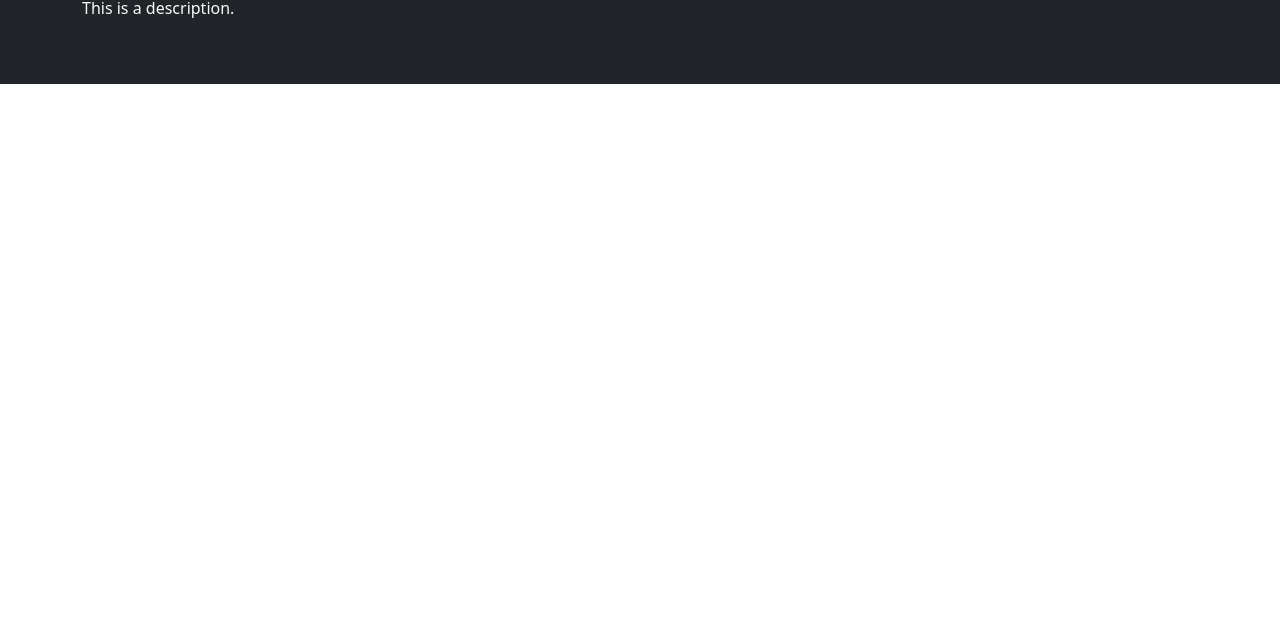
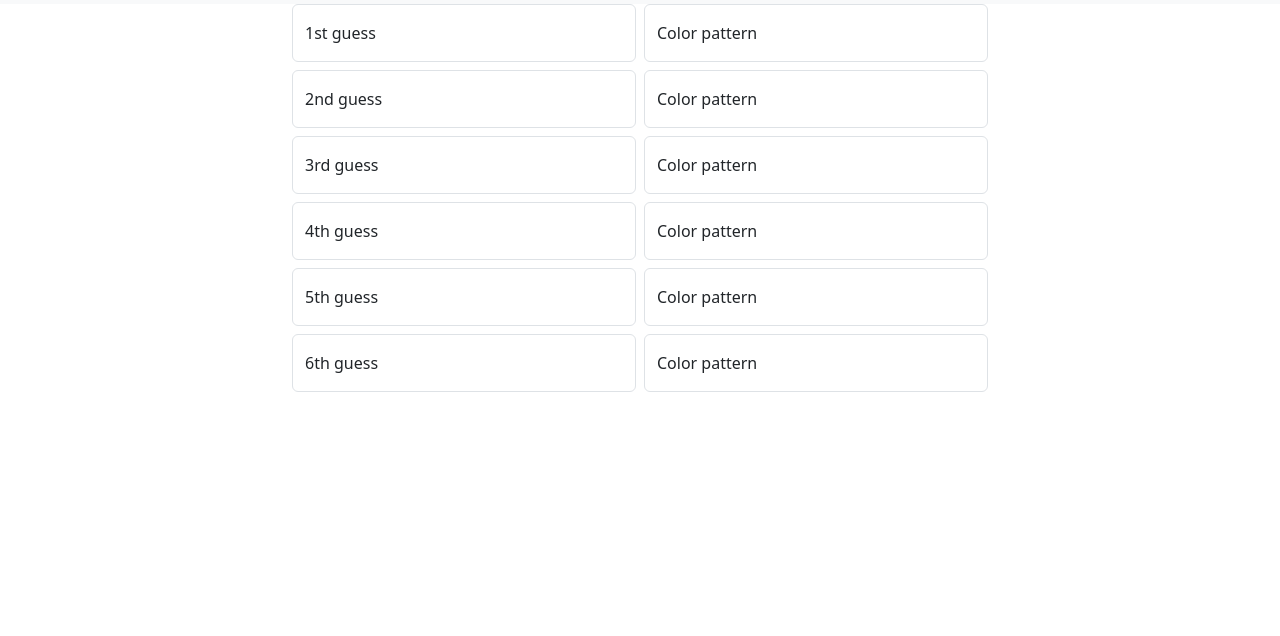
Before and after one commit to Joshuame13/joshuame13.github.io, a plain HTML site: page nerdle.html in a window 1280 px wide. Shown: the part 164-800 px from the top of the page. Drawn offline with nearby package versions, Linux system fonts and the light colour scheme.

Commit message:
Add beginning of Nerdle form

```diff
--- a/nerdle.html
+++ b/nerdle.html
@@ -4,7 +4,7 @@
 <head>
     <meta charset="utf-8">
     <meta name="viewport" content="width=device-width, initial-scale=1">
-    <title>Joshua Marsh</title>
+    <title>Nerdle Analyzer</title>
     <link href="https://cdn.jsdelivr.net/npm/bootstrap@5.3.1/dist/css/bootstrap.min.css" rel="stylesheet"
         integrity="sha384-4bw+/aepP/YC94hEpVNVgiZdgIC5+VKNBQNGCHeKRQN+PtmoHDEXuppvnDJzQIu9" crossorigin="anonymous">
     <link rel="stylesheet" href="style.css">
@@ -36,17 +36,110 @@
         </div>
     </nav>
 
-    <!-- About me -->
-    <section class="bg-dark text-light p-5 text-center text-sm-start">
+    <!-- Description -->
+    <section class="bg-light p-2 text-center text-sm-start">
         <div class="container">
             <div class="d-sm-flex">
                 <div>
-                    <h1>This is placeholder text.</h1>
-                    <p>This is a description.</p>
+                    <h1>Nerdle Analyzer</h1>
+                    <p>Put in your Nerdle guesses and the color responses to see the possible equations remaining.</p>
                 </div>
             </div>
         </div>
     </section>
+
+    <!-- Actual calculator -->
+    <!-- first, I'l design the form -->
+    <section class="text-start">
+        <div class="container-sm" style="max-width: 720px">
+            <div class="row g-2 mb-2">
+                <div class="col">
+                    <div class="form-floating">
+                        <input type="text" class="form-control" id="guess_1" placeholder="1st guess">
+                        <label for="floatingInputGrid">1st guess</label>
+                    </div>
+                </div>
+                <div class="col">
+                    <div class="form-floating">
+                        <input type="text" class="form-control" id="color_1" placeholder="Color pattern">
+                        <label for="floatingInputGrid">Color pattern</label>
+                    </div>
+                </div>
+            </div>
+            <div class="row g-2 mb-2">
+                <div class="col">
+                    <div class="form-floating">
+                        <input type="text" class="form-control" id="guess_2" placeholder="2nd guess">
+                        <label for="floatingInputGrid">2nd guess</label>
+                    </div>
+                </div>
+                <div class="col">
+                    <div class="form-floating">
+                        <input type="text" class="form-control" id="color_2" placeholder="Color pattern">
+                        <label for="floatingInputGrid">Color pattern</label>
+                    </div>
+                </div>
+            </div>
+            <div class="row g-2 mb-2">
+                <div class="col">
+                    <div class="form-floating">
+                        <input type="text" class="form-control" id="guess_3" placeholder="3rd guess">
+                        <label for="floatingInputGrid">3rd guess</label>
+                    </div>
+                </div>
+                <div class="col">
+                    <div class="form-floating">
+                        <input type="text" class="form-control" id="color_3" placeholder="Color pattern">
+                        <label for="floatingInputGrid">Color pattern</label>
+                    </div>
+                </div>
+            </div>
+            <div class="row g-2 mb-2">
+                <div class="col">
+                    <div class="form-floating">
+                        <input type="text" class="form-control" id="guess_4" placeholder="4th guess">
+                        <label for="floatingInputGrid">4th guess</label>
+                    </div>
+                </div>
+                <div class="col">
+                    <div class="form-floating">
+                        <input type="text" class="form-control" id="color_4" placeholder="Color pattern">
+                        <label for="floatingInputGrid">Color pattern</label>
+                    </div>
+                </div>
+            </div>
+            <div class="row g-2 mb-2">
+                <div class="col">
+                    <div class="form-floating">
+                        <input type="text" class="form-control" id="guess_5" placeholder="5th guess">
+                        <label for="floatingInputGrid">5th guess</label>
+                    </div>
+                </div>
+                <div class="col">
+                    <div class="form-floating">
+                        <input type="text" class="form-control" id="color_5" placeholder="Color pattern">
+                        <label for="floatingInputGrid">Color pattern</label>
+                    </div>
+                </div>
+            </div>
+            <div class="row g-2 mb-2">
+                <div class="col">
+                    <div class="form-floating">
+                        <input type="text" class="form-control" id="guess_6" placeholder="6th guess">
+                        <label for="floatingInputGrid">6th guess</label>
+                    </div>
+                </div>
+                <div class="col">
+                    <div class="form-floating">
+                        <input type="text" class="form-control" id="color_6" placeholder="Color pattern">
+                        <label for="floatingInputGrid">Color pattern</label>
+                    </div>
+                </div>
+            </div>
+        </div>
+    </section>
+
+
 
 
 
```
Also changed, not shown: 1 other file.
